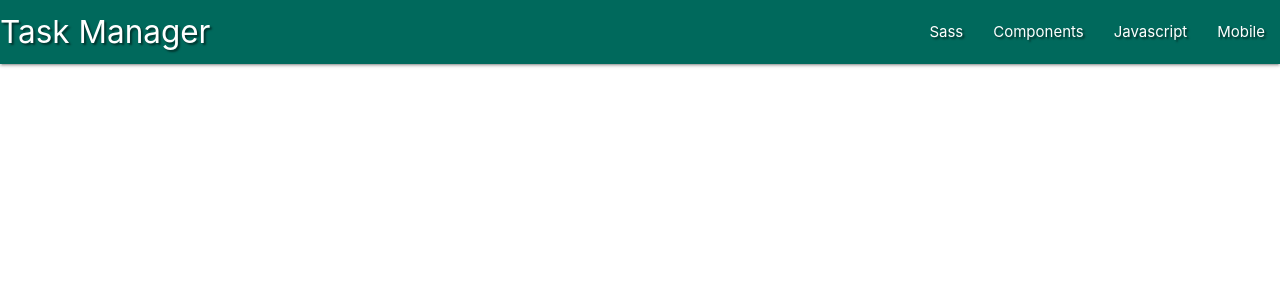
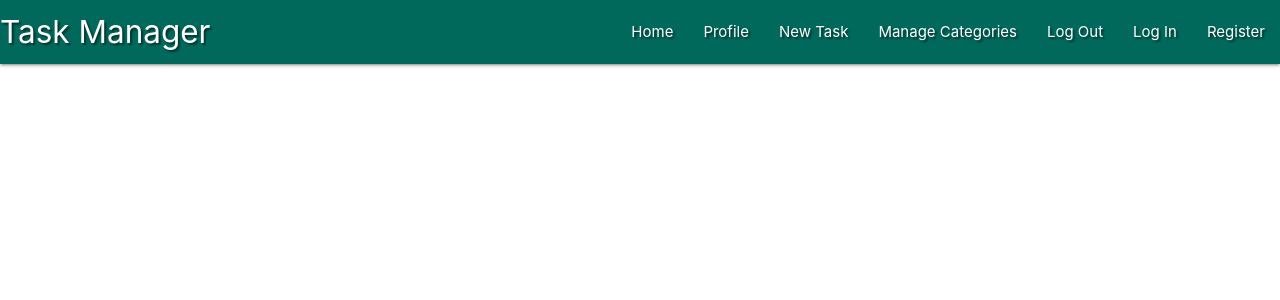
Before and after one commit to WrightDanG/TaskManagerProject, a Flask app: page / in a window 1280 px wide. Shown: the top 300 px of the page. Run offline with Flask 2, Linux system fonts and the light colour scheme; data that the repository does not hold is empty; some libraries are stand-ins or nearby versions.

Commit message:
Add Home navigation and mobile sidebar functionality.

```diff
--- a/static/js/script.js
+++ b/static/js/script.js
@@ -0,0 +1,3 @@
+$(document).ready(function(){
+    $('.sidenav').sidenav(edge: "right");
+});
--- a/templates/base.html
+++ b/templates/base.html
@@ -18,21 +18,29 @@
         <nav class="nav-extended text-shadow teal darken-3">
             <div class="nav-wrapper">
             <a href="#!" class="brand-logo">Task Manager</a>
-            <a href="#" data-target="mobile-demo" class="sidenav-trigger"><i class="fas fa-bars">menu</i></a>
+            <a href="#" data-target="mobile-demo" class="sidenav-trigger right"><i class="fas fa-bars"></i></a>
             <ul class="right hide-on-med-and-down">
-                <li><a href="sass.html">Sass</a></li>
-                <li><a href="badges.html">Components</a></li>
-                <li><a href="collapsible.html">Javascript</a></li>
-                <li><a href="mobile.html">Mobile</a></li>
+                <li><a href="#">Home</a></li>
+                <li><a href="#">Profile</a></li>
+                <li><a href="#">New Task</a></li>
+                <li><a href="#">Manage Categories</a></li>
+                <li><a href="#">Log Out</a></li>
+                <li><a href="#">Log In</a></li>
+                <li><a href="#">Register</a></li>
+
             </ul>
             </div>
         </nav>
         <!-- Mobile sidebar -->
         <ul class="sidenav" id="mobile-demo">
-            <li><a href="sass.html">Sass</a></li>
-            <li><a href="badges.html">Components</a></li>
-            <li><a href="collapsible.html">Javascript</a></li>
-            <li><a href="mobile.html">Mobile</a></li>
+            <li><h4 class="center-align light-blue-text text-darken-4">Task Manager</h4></li>
+            <li><a href="#">Home</a></li>
+            <li><a href="#">Profile</a></li>
+            <li><a href="#">New Task</a></li>
+            <li><a href="#">Manage Categories</a></li>
+            <li><a href="#">Log Out</a></li>
+            <li><a href="#">Log In</a></li>
+            <li><a href="#">Register</a></li>
         </ul>
 
     </header>
```
